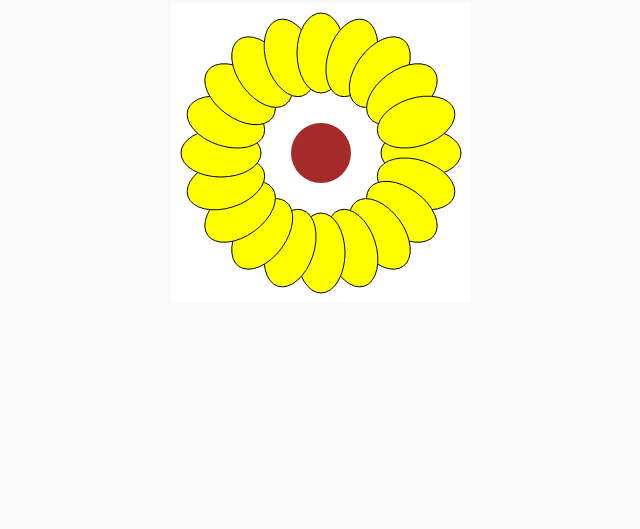
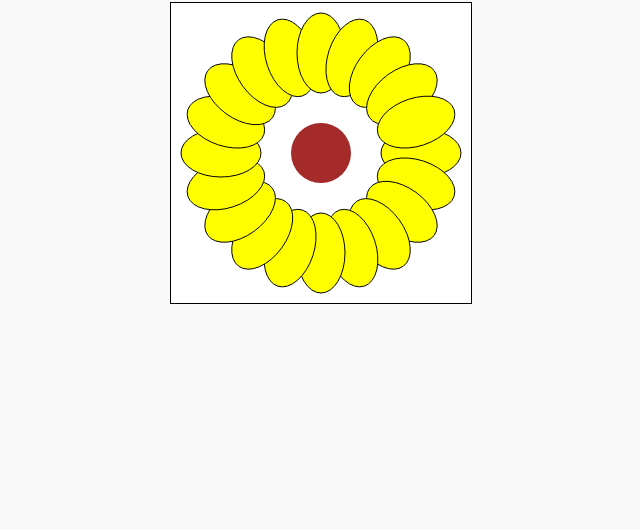
Before and after one commit to Marto-ZZ/Marto-ZZ.github.io, a plain HTML site: page index.html in a window 1280 px wide. Shown: the part 271-800 px from the top of the page, without its empty margins (319-959 px from the left). Drawn offline with Linux system fonts and the light colour scheme.

Commit message:
index.html

```diff
--- a/index.html
+++ b/index.html
@@ -17,6 +17,7 @@
 
         canvas {
             background-color: white;
+            border: 1px solid black;
         }
 
         h1 {
@@ -50,29 +51,42 @@
         ctx.stroke();
     }
 
-    // Dibujar girasol
+    // Dibujar girasol con animación
     function drawSunflower() {
         const centerX = canvas.width / 2;
         const centerY = canvas.height / 2;
         const petalCount = 20;
         const radius = 100;
+        let currentPetal = 0;
 
-        // Dibujar pétalos
-        for (let i = 0; i < petalCount; i++) {
-            const angle = (i * 360 / petalCount) * Math.PI / 180;
+        // Dibujar cada pétalo uno por uno con animación
+        function animatePetals() {
+            if (currentPetal < petalCount) {
+                const angle = (currentPetal * 360 / petalCount) * Math.PI / 180;
                 const x = centerX + radius * Math.cos(angle);
                 const y = centerY + radius * Math.sin(angle);
                 drawPetal(x, y, 40, angle);
+                currentPetal++;
+                setTimeout(animatePetals, 200); // Intervalo de tiempo entre pétalos (200 ms)
+            } else {
+                // Después de dibujar los pétalos, dibujar el centro
+                drawCenter();
+            }
         }
 
-        // Dibujar centro
+        // Dibujar el centro del girasol
+        function drawCenter() {
             ctx.beginPath();
             ctx.arc(centerX, centerY, 30, 0, Math.PI * 2);
             ctx.fillStyle = 'brown';
             ctx.fill();
         }
 
-    // Iniciar dibujo
+        // Iniciar animación de los pétalos
+        animatePetals();
+    }
+
+    // Iniciar el dibujo del girasol al cargar la página
     drawSunflower();
 </script>
 
```
Lines whose indentation alone changed are shown as unchanged.
